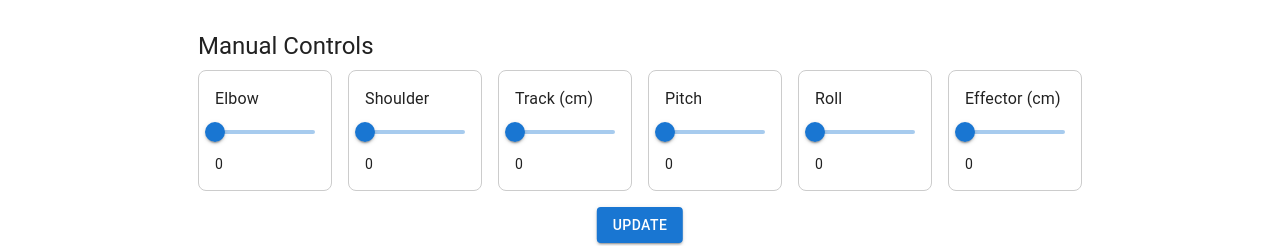
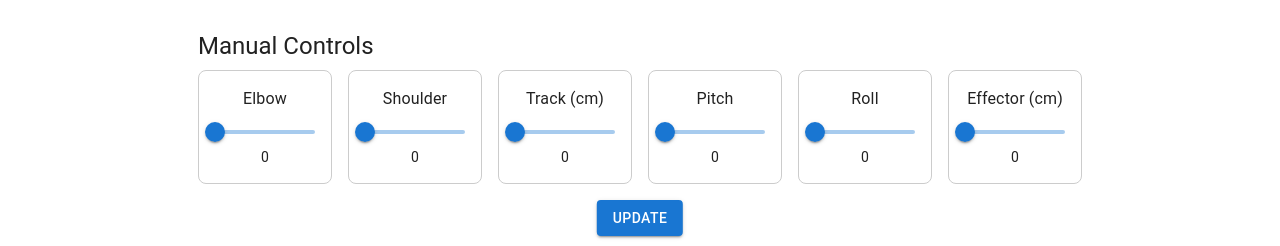
Before and after one commit to SJSURoboticsTeam/urc-teleoperation-2026, a React (Vite) app: page / in a window 1280 px wide. Both pictures are taken after a click on the button "ARM VIEW". Shown: the part 304-550 px from the top of the page. Built offline with nearby package versions, Linux system fonts and the light colour scheme; no server answers.

Commit message:
modified:   src/views/ArmView.jsx

```diff
--- a/src/views/ArmView.jsx
+++ b/src/views/ArmView.jsx
@@ -57,7 +57,7 @@ export default function ArmView () {
                         { label: 'Roll', value: roll, set: setRoll, max: 360 },
                         { label: 'Effector (cm)', value: effector, set: setEffector, max: 20 }
                     ].map(({ label, value, set, max }) => (
-                        <Grid item xs={12} sm={6} key={label} sx={{border: '1px solid #ccc', borderRadius: 2, padding: 2}}>
+                        <Grid item xs={12} sm={6} key={label} sx={{border: '1px solid #ccc', borderRadius: 2, padding: 2, display: 'flex', flexDirection: 'column', alignItems: 'center'}}>
                             <Typography gutterBottom>{label}</Typography>
                             <Slider
                                 value={value}
```
